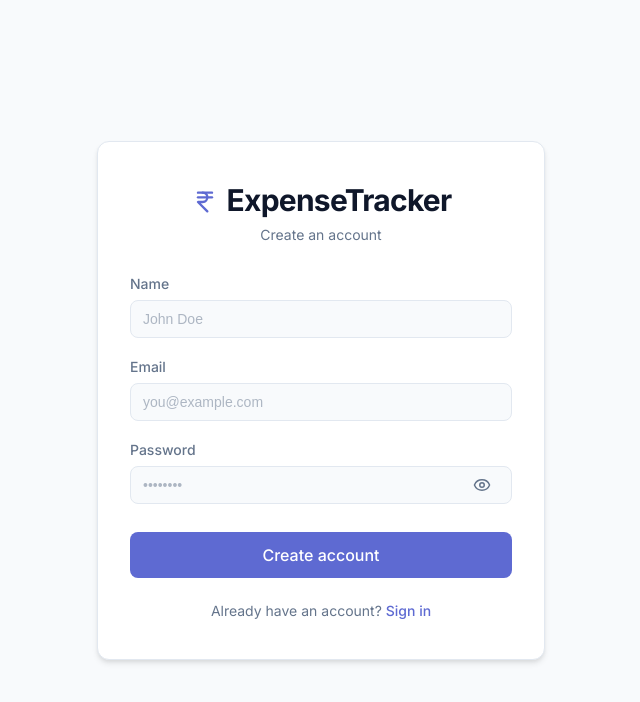
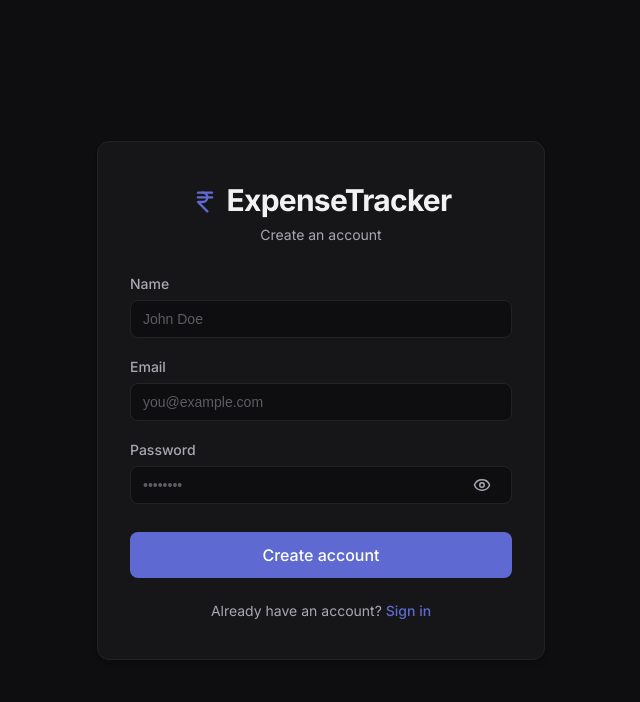
Before and after one commit to sheyas29/ExpenseTracker, a React (Vite) app in the folder client/: page /register in a window 1280 px wide. Shown: the top 702 px of the page, without its empty margins (319-959 px from the left). Built offline with nearby package versions, Linux system fonts and the light colour scheme; no server answers.

Commit message:
refactor: Update ExpenseForm to set default date to today if not provided

```diff
--- a/client/src/components/ExpenseForm.jsx
+++ b/client/src/components/ExpenseForm.jsx
@@ -29,7 +29,13 @@ export default function ExpenseForm({
       category: defaultValues?.category || '',
       date: defaultValues?.date
         ? new Date(defaultValues.date).toISOString().split('T')[0]
-        : '',
+        : (() => {
+            const d = new Date();
+            const year = d.getFullYear();
+            const month = String(d.getMonth() + 1).padStart(2, '0');
+            const day = String(d.getDate()).padStart(2, '0');
+            return `${year}-${month}-${day}`;
+          })(),
       notes: defaultValues?.notes || '',
     },
   });
--- a/client/src/components/MonthlyChart.jsx
+++ b/client/src/components/MonthlyChart.jsx
@@ -24,20 +24,10 @@ export default function MonthlyChart({ data = [] }) {
 
   const monthlyData = useMemo(() => {
     if (!data.length) return [];
-    const grouped = {};
-    data.forEach((exp) => {
-      const date = new Date(exp.date);
-      const monthKey = `${date.getFullYear()}-${date.getMonth()}`;
-      if (!grouped[monthKey]) {
-        grouped[monthKey] = {
-          name: monthNames[date.getMonth()],
-          total: 0,
-          timestamp: date.getTime(),
-        };
-      }
-      grouped[monthKey].total += exp.amount;
-    });
-    return Object.values(grouped).sort((a, b) => a.timestamp - b.timestamp);
+    return data.map(d => ({
+      name: monthNames[d.month - 1], // MongoDB $month is 1-indexed
+      total: d.total,
+    }));
   }, [data]);
 
   if (!data.length) {
--- a/client/src/components/ProtectedRoute.jsx
+++ b/client/src/components/ProtectedRoute.jsx
@@ -7,7 +7,7 @@ export default function ProtectedRoute() {
   if (loading) {
     return (
       <div className="min-h-screen flex items-center justify-center">
-        <div className="text-slate-500 text-lg">Loading...</div>
+        <div className="text-secondary text-lg">Loading...</div>
       </div>
     );
   }
--- a/client/src/context/ThemeContext.jsx
+++ b/client/src/context/ThemeContext.jsx
@@ -4,7 +4,7 @@ const ThemeContext = createContext(null);
 
 export function ThemeProvider({ children }) {
   const [theme, setTheme] = useState(() => {
-    return localStorage.getItem('theme') || 'light';
+    return localStorage.getItem('theme') || 'dark';
   });
 
   useEffect(() => {
--- a/client/src/layouts/AppLayout.jsx
+++ b/client/src/layouts/AppLayout.jsx
@@ -14,6 +14,7 @@ export default function AppLayout() {
   useEffect(() => {
     const handleKeyDown = (e) => {
       if (
+        e.target.isContentEditable ||
         e.target.tagName === 'INPUT' ||
         e.target.tagName === 'TEXTAREA' ||
         e.target.tagName === 'SELECT'
--- a/client/src/pages/LoginPage.jsx
+++ b/client/src/pages/LoginPage.jsx
@@ -32,8 +32,8 @@ export default function LoginPage() {
   };
 
   const handleDemoLogin = () => {
-    setValue('email', 'demo@example.com');
-    setValue('password', 'password123');
+    setValue('email', 'demo@example.com', { shouldValidate: true });
+    setValue('password', 'password123', { shouldValidate: true });
     // We don't auto-submit just in case the reviewer wants to see the filled values,
     // but they can just click Sign In.
   };
@@ -59,17 +59,25 @@ export default function LoginPage() {
             <input
               id={`${formId}-email`}
               type="email"
-              {...register('email', {
-                required: 'Email is required',
-                pattern: {
-                  value: /^[a-zA-Z0-9._%+-]+@[a-zA-Z0-9.-]+\.[a-zA-Z]{2,4}$/,
-                  message: 'Enter a valid email address'
-                }
-              })}
               autoComplete="email"
               className={`input-field ${errors.email ? 'input-error' : ''}`}
               placeholder="you@example.com"
-              onChange={() => setApiError('')}
+              {...(() => {
+                const { onChange, ...rest } = register('email', {
+                  required: 'Email is required',
+                  pattern: {
+                    value: /^[a-zA-Z0-9._%+-]+@[a-zA-Z0-9.-]+\.[a-zA-Z]{2,4}$/,
+                    message: 'Enter a valid email address'
+                  }
+                });
+                return {
+                  ...rest,
+                  onChange: (e) => {
+                    setApiError('');
+                    onChange(e);
+                  }
+                };
+              })()}
             />
             {errors.email && <span style={{ color: 'var(--danger-color)', fontSize: '0.75rem', marginTop: '0.25rem' }}>{errors.email.message}</span>}
           </div>
@@ -82,11 +90,19 @@ export default function LoginPage() {
               <input
                 id={`${formId}-password`}
                 type={showPassword ? 'text' : 'password'}
-                {...register('password', { required: 'Password is required' })}
                 autoComplete="current-password"
                 className={`input-field password-field ${errors.password ? 'input-error' : ''}`}
                 placeholder="••••••••"
-                onChange={() => setApiError('')}
+                {...(() => {
+                  const { onChange, ...rest } = register('password', { required: 'Password is required' });
+                  return {
+                    ...rest,
+                    onChange: (e) => {
+                      setApiError('');
+                      onChange(e);
+                    }
+                  };
+                })()}
               />
               <button
                 type="button"
--- a/client/src/pages/RegisterPage.jsx
+++ b/client/src/pages/RegisterPage.jsx
@@ -52,11 +52,19 @@ export default function RegisterPage() {
             <input
               id={`${formId}-name`}
               type="text"
-              {...register('name', { required: 'Name is required' })}
               autoComplete="name"
               className={`input-field ${errors.name ? 'input-error' : ''}`}
               placeholder="John Doe"
-              onChange={() => setApiError('')}
+              {...(() => {
+                const { onChange, ...rest } = register('name', { required: 'Name is required' });
+                return {
+                  ...rest,
+                  onChange: (e) => {
+                    setApiError('');
+                    onChange(e);
+                  }
+                };
+              })()}
             />
             {errors.name && <span style={{ color: 'var(--danger-color)', fontSize: '0.75rem', marginTop: '0.25rem' }}>{errors.name.message}</span>}
           </div>
@@ -68,17 +76,25 @@ export default function RegisterPage() {
             <input
               id={`${formId}-email`}
               type="email"
-              {...register('email', {
-                required: 'Email is required',
-                pattern: {
-                  value: /^[a-zA-Z0-9._%+-]+@[a-zA-Z0-9.-]+\.[a-zA-Z]{2,4}$/,
-                  message: 'Enter a valid email address'
-                }
-              })}
               autoComplete="email"
               className={`input-field ${errors.email ? 'input-error' : ''}`}
               placeholder="you@example.com"
-              onChange={() => setApiError('')}
+              {...(() => {
+                const { onChange, ...rest } = register('email', {
+                  required: 'Email is required',
+                  pattern: {
+                    value: /^[a-zA-Z0-9._%+-]+@[a-zA-Z0-9.-]+\.[a-zA-Z]{2,4}$/,
+                    message: 'Enter a valid email address'
+                  }
+                });
+                return {
+                  ...rest,
+                  onChange: (e) => {
+                    setApiError('');
+                    onChange(e);
+                  }
+                };
+              })()}
             />
             {errors.email && <span style={{ color: 'var(--danger-color)', fontSize: '0.75rem', marginTop: '0.25rem' }}>{errors.email.message}</span>}
           </div>
@@ -91,17 +107,25 @@ export default function RegisterPage() {
               <input
                 id={`${formId}-password`}
                 type={showPassword ? 'text' : 'password'}
-                {...register('password', {
-                  required: 'Password is required',
-                  minLength: {
-                    value: 6,
-                    message: 'Password must be at least 6 characters'
-                  }
-                })}
                 autoComplete="new-password"
                 className={`input-field password-field ${errors.password ? 'input-error' : ''}`}
                 placeholder="••••••••"
-                onChange={() => setApiError('')}
+                {...(() => {
+                  const { onChange, ...rest } = register('password', {
+                    required: 'Password is required',
+                    minLength: {
+                      value: 6,
+                      message: 'Password must be at least 6 characters'
+                    }
+                  });
+                  return {
+                    ...rest,
+                    onChange: (e) => {
+                      setApiError('');
+                      onChange(e);
+                    }
+                  };
+                })()}
               />
               <button
                 type="button"
--- a/client/src/styles/toast.css
+++ b/client/src/styles/toast.css
@@ -4,7 +4,6 @@
   right: 24px;
   display: flex;
   flex-direction: column;
-  gap: 12px;
   gap: 12px;
   z-index: var(--z-toast);
 }
@@ -20,7 +19,6 @@
   border-radius: var(--border-radius-md);
   box-shadow: 0 10px 15px -3px rgba(0, 0, 0, 0.1), 0 4px 6px -2px rgba(0, 0, 0, 0.05);
   font-size: 0.875rem;
-  font-weight: 500;
   font-weight: 500;
   min-width: min(300px, calc(100vw - 48px));
   max-width: 400px;
```
Also changed, not shown: client/src/pages/DashboardPage.jsx (+23 -32 lines), client/src/utils/formatters.js (deleted, +0 -29 lines), 2 other files (tests, documents, lock files or other folders).
